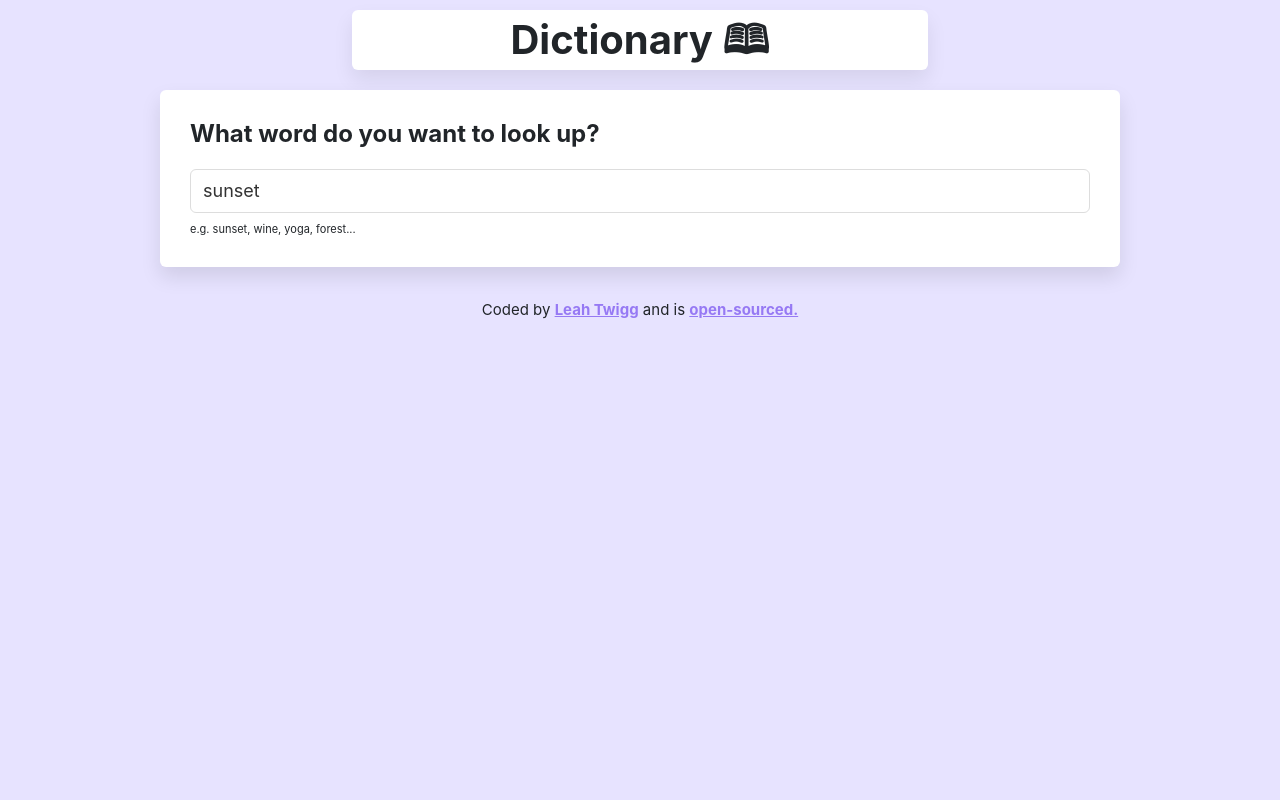
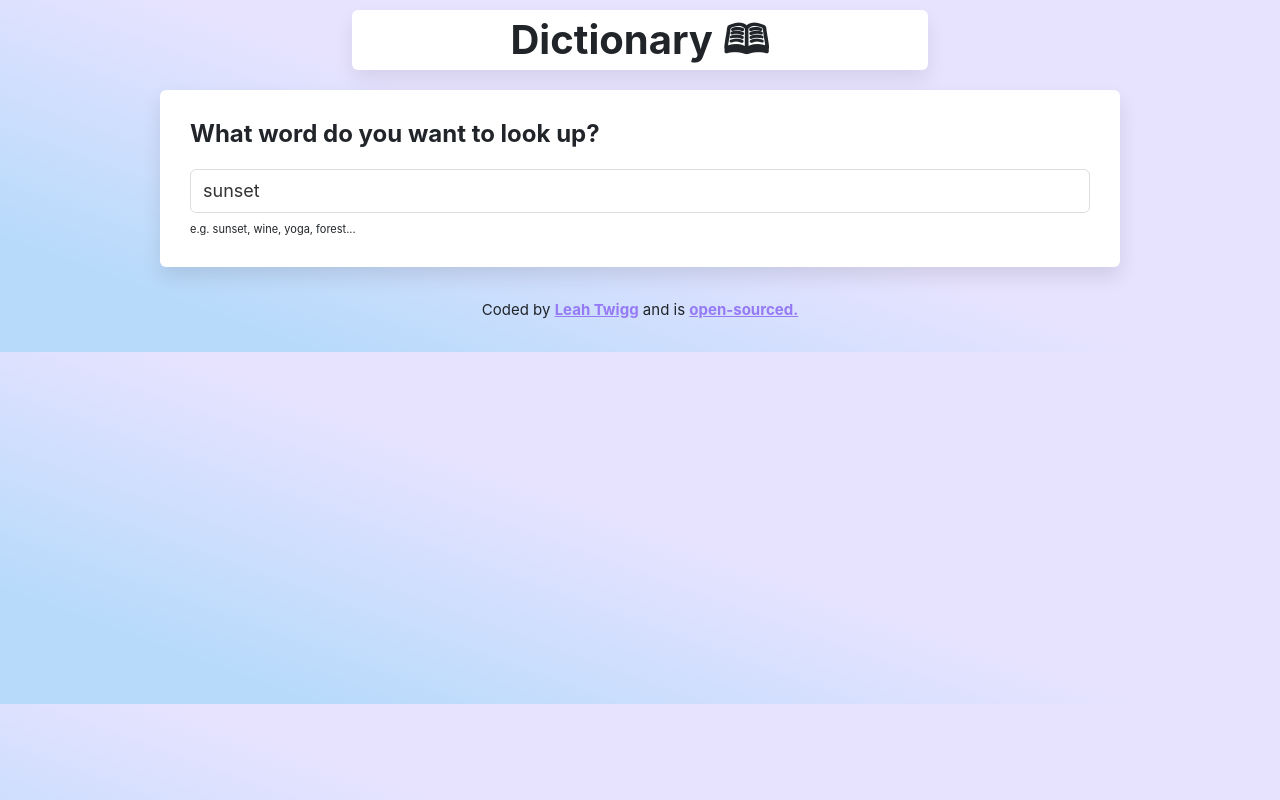
Before and after one commit to lea-bee/dictionary, a React (Create React App) app: page / in a window 1280 px wide. Built offline with nearby package versions, Linux system fonts and the light colour scheme; no server answers.

Commit message:
Updated background styling

```diff
--- a/src/App.css
+++ b/src/App.css
@@ -1,5 +1,6 @@
 body {
-  background: #e7e3ff;
+  background-color: #b7dafb;
+  background-image: linear-gradient(20deg, #b7dafb 14%, #e7e3ff 51%);
 }
 
 a {
```
